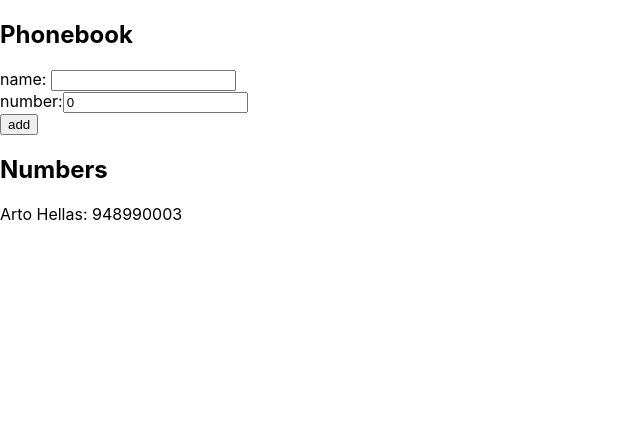
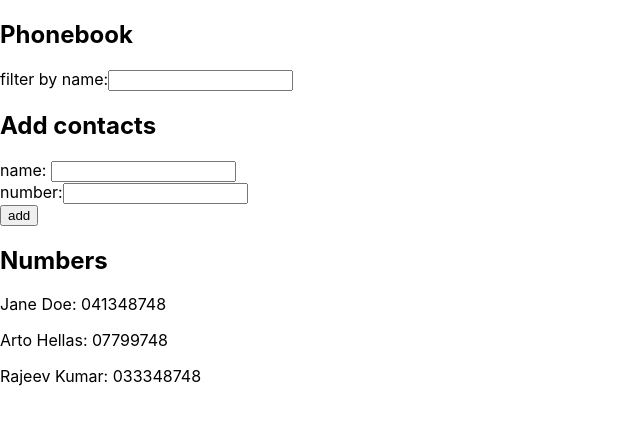
Before and after one commit to lucitemple/fullstack-open, a React (Create React App) app in the folder part2/phonebook/: page / in a window 1280 px wide. Shown: the top 424 px of the page, without its empty margins (0-640 px from the left). Built offline with nearby package versions, Linux system fonts and the light colour scheme.

Commit message:
Add search filter function

```diff
--- a/part2/phonebook/src/App.js
+++ b/part2/phonebook/src/App.js
@@ -1,21 +1,27 @@
 import React, { useState } from "react";
-//import { data } from "./data";
+import { data } from "./data";
 
-const Numbers = ({persons }) => {
+const Numbers = ({ persons }) => {
   return (
     <>
       <h2>Numbers</h2>
       {persons.map((item) => {
-        return <p key={item.name}>{item.name}: {item.number}</p>;
+        return (
+          <p key={item.name}>
+            {item.name}: {item.number}
+          </p>
+        );
       })}
     </>
   );
 };
 
 const App = () => {
-  const [persons, setPersons] = useState([{ name: "Arto Hellas", number: "948990003" }]);
+  const [persons, setPersons] = useState(data);
   const [newName, setNewName] = useState("");
-  const [newNumber, setNewNumber] = useState(0);
+  const [newNumber, setNewNumber] = useState("");
+  const [search, setSearch] = useState("");
+  const [filtered, setFiltered] = useState([]);
 
   const handleChange = (func, e) => {
     func(e.target.value);
@@ -32,16 +38,44 @@ const App = () => {
     setNewNumber("");
   };
 
+  const onSearch = (event) => {
+    setSearch(event.target.value.toLowerCase());
+
+    let filtering = persons.filter((person) => {
+      return person.name.toLowerCase().includes(search);
+    });
+    setFiltered(filtering);
+  };
+
   return (
     <div>
       <h2>Phonebook</h2>
+      <div>
+        filter by name:
+        <input onChange={onSearch} />
+        {filtered.map((item) => {
+          return (
+            <p key={item.name}>
+              {item.name}: {item.number}
+            </p>
+          );
+        })}
+      </div>
+      <h2>Add contacts</h2>
       <form onSubmit={addName}>
         <div>
-          name: <input value={newName} onChange={(event) => handleChange(setNewName, event)} />
+          name:{" "}
+          <input
+            value={newName}
+            onChange={(event) => handleChange(setNewName, event)}
+          />
         </div>
         <div>
           number:
-          <input value={newNumber} onChange={(event) => handleChange(setNewNumber, event)} />
+          <input
+            value={newNumber}
+            onChange={(event) => handleChange(setNewNumber, event)}
+          />
         </div>
         <div>
           <button type="submit">add</button>
--- a/part2/phonebook/src/data.js
+++ b/part2/phonebook/src/data.js
@@ -1,5 +1,5 @@
 export const data = [
-  { name: "Jane Doe" },
-  { name: "Arto Hellas" },
-  { name: "Rajeev Kumar" },
+  { name: "Jane Doe", number: "041348748" },
+  { name: "Arto Hellas", number: "07799748"  },
+  { name: "Rajeev Kumar", number: "033348748"  },
 ];
```
